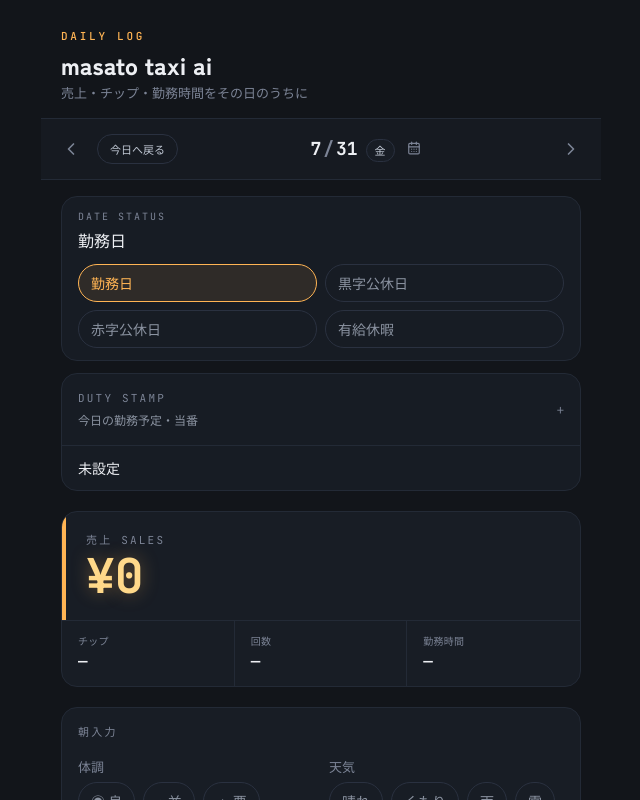
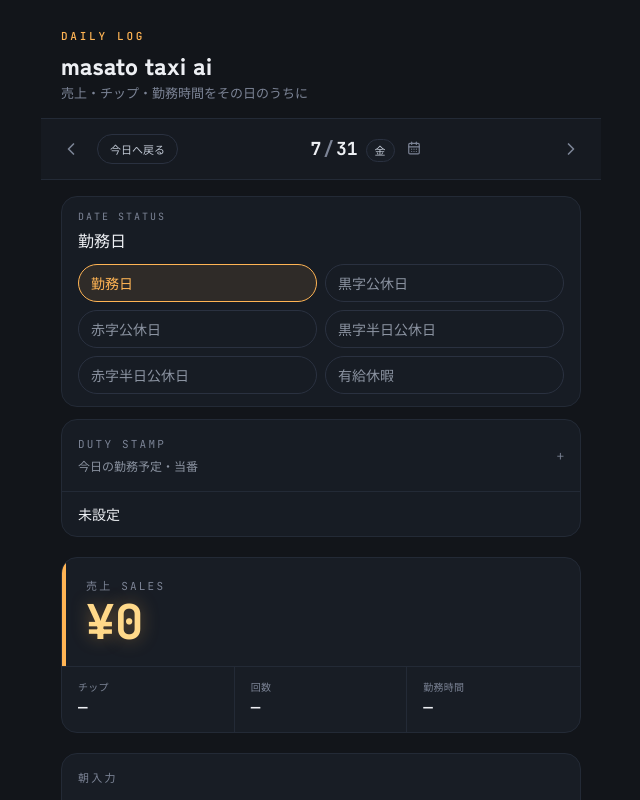
Before and after one commit to masatomm80/work-log-react, a React (Vite) app: page / in a window 1280 px wide. Both pictures are taken after a click on the button 390 px from the left and 149 px from the top of the page. Shown: the top 800 px of the page, without its empty margins (319-959 px from the left). Built offline with nearby package versions, Linux system fonts and the light colour scheme.

Commit message:
Update WorkLog.jsx

```diff
--- a/src/WorkLog.jsx
+++ b/src/WorkLog.jsx
@@ -144,11 +144,15 @@ function getHolidayLabel(entry, holidayInfo) {
   if (holidayInfo?.isMovedFrom) {
     if (holidayInfo.type === "black") return "黒字公休日（移動済み）";
     if (holidayInfo.type === "red") return "赤字公休日（移動済み）";
+    if (holidayInfo.type === "black-half") return "黒字半日公休日（移動済み）";
+    if (holidayInfo.type === "red-half") return "赤字半日公休日（移動済み）";
     return "公休日（移動済み）";
   }
   if (holidayInfo?.isMovedDestination || holidayInfo?.isScheduled) {
     if (holidayInfo.type === "black") return "黒字公休日";
     if (holidayInfo.type === "red") return "赤字公休日";
+    if (holidayInfo.type === "black-half") return "黒字半日公休日";
+    if (holidayInfo.type === "red-half") return "赤字半日公休日";
     return "公休日";
   }
   if (!entry) return "公休日";
@@ -157,6 +161,10 @@ function getHolidayLabel(entry, holidayInfo) {
       return "黒字公休日";
     case "red":
       return "赤字公休日";
+    case "black-half":
+      return "黒字半日公休日";
+    case "red-half":
+      return "赤字半日公休日";
     case "paid":
       return "有給休暇";
     default:
@@ -209,12 +217,23 @@ function normalizeFixedDateEntry(entry) {
   }
   return normalized;
 }
+function inferHolidayFraction(holidayType) {
+  if (holidayType === "black-half" || holidayType === "red-half") return 0.5;
+  if (holidayType === "black" || holidayType === "red" || holidayType === "paid") return 1;
+  return 1;
+}
+
+function canEnterWorkDataForHoliday(holidayType) {
+  return ["red", "black-half", "red-half"].includes(holidayType);
+}
+
 function ensureRecordFormat(entry) {
   if (!entry || typeof entry !== "object") return entry;
   const normalizedEntry = normalizeFixedDateEntry(entry);
   const recordFormat = normalizedEntry.recordFormat || inferRecordFormat(normalizedEntry);
   const dutyTags = Array.isArray(normalizedEntry.dutyTags) ? normalizedEntry.dutyTags : [];
-  return { ...normalizedEntry, recordFormat, dutyTags };
+  const holidayFraction = normalizedEntry.holidayFraction ?? inferHolidayFraction(normalizedEntry.holidayType);
+  return { ...normalizedEntry, recordFormat, dutyTags, holidayFraction };
 }
 function isLegacyRecord(entry) {
   return inferRecordFormat(entry) === "legacy";
@@ -460,6 +479,7 @@ const emptyForm = (date) => ({
   dayStatus: getEffectiveDayStatus(date, null),
   holidayType: null,
   holidayOrigin: null,
+  holidayFraction: 1,
 });
 
 function normalizeForm(date, existing, holidayInfo = null) {
@@ -472,6 +492,7 @@ function normalizeForm(date, existing, holidayInfo = null) {
     dayStatus: getEffectiveDayStatus(date, entry, holidayInfo),
     holidayType,
     holidayOrigin: entry.holidayOrigin || null,
+    holidayFraction: entry.holidayFraction ?? inferHolidayFraction(entry.holidayType || holidayType),
   };
 }
 
@@ -886,7 +907,7 @@ export default function WorkLog() {
   const isWorkday = effectiveStatus === DAY_STATUS.WORKDAY;
   const isHoliday = effectiveStatus === DAY_STATUS.HOLIDAY;
   const isRedHoliday = isHoliday && form.holidayType === "red";
-  const showNormalEntryForm = isWorkday || isRedHoliday;
+  const showNormalEntryForm = isWorkday || canEnterWorkDataForHoliday(form.holidayType);
   const isDayOff = effectiveStatus === DAY_STATUS.DAYOFF;
   const isTodaySelected = selectedDate === todayISO();
   const statusLabel = getStatusLabel(effectiveStatus);
@@ -933,7 +954,12 @@ export default function WorkLog() {
 
   const setDateStatus = (status, holidayType = null) => {
     setForm((f) => {
-      const next = { ...f, dayStatus: status, holidayType: status === DAY_STATUS.HOLIDAY ? holidayType : null };
+      const next = {
+        ...f,
+        dayStatus: status,
+        holidayType: status === DAY_STATUS.HOLIDAY ? holidayType : null,
+        holidayFraction: status === DAY_STATUS.HOLIDAY ? inferHolidayFraction(holidayType) : 1,
+      };
       if (status === DAY_STATUS.WORKDAY) {
         next.holidayType = null;
         next.holidayOrigin = null;
@@ -1034,6 +1060,8 @@ export default function WorkLog() {
                   { label: "勤務日", status: DAY_STATUS.WORKDAY, holidayType: null },
                   { label: "黒字公休日", status: DAY_STATUS.HOLIDAY, holidayType: "black" },
                   { label: "赤字公休日", status: DAY_STATUS.HOLIDAY, holidayType: "red" },
+                  { label: "黒字半日公休日", status: DAY_STATUS.HOLIDAY, holidayType: "black-half" },
+                  { label: "赤字半日公休日", status: DAY_STATUS.HOLIDAY, holidayType: "red-half" },
                   { label: "有給休暇", status: DAY_STATUS.HOLIDAY, holidayType: "paid" },
                 ].map((option) => {
                   const selected =
```
